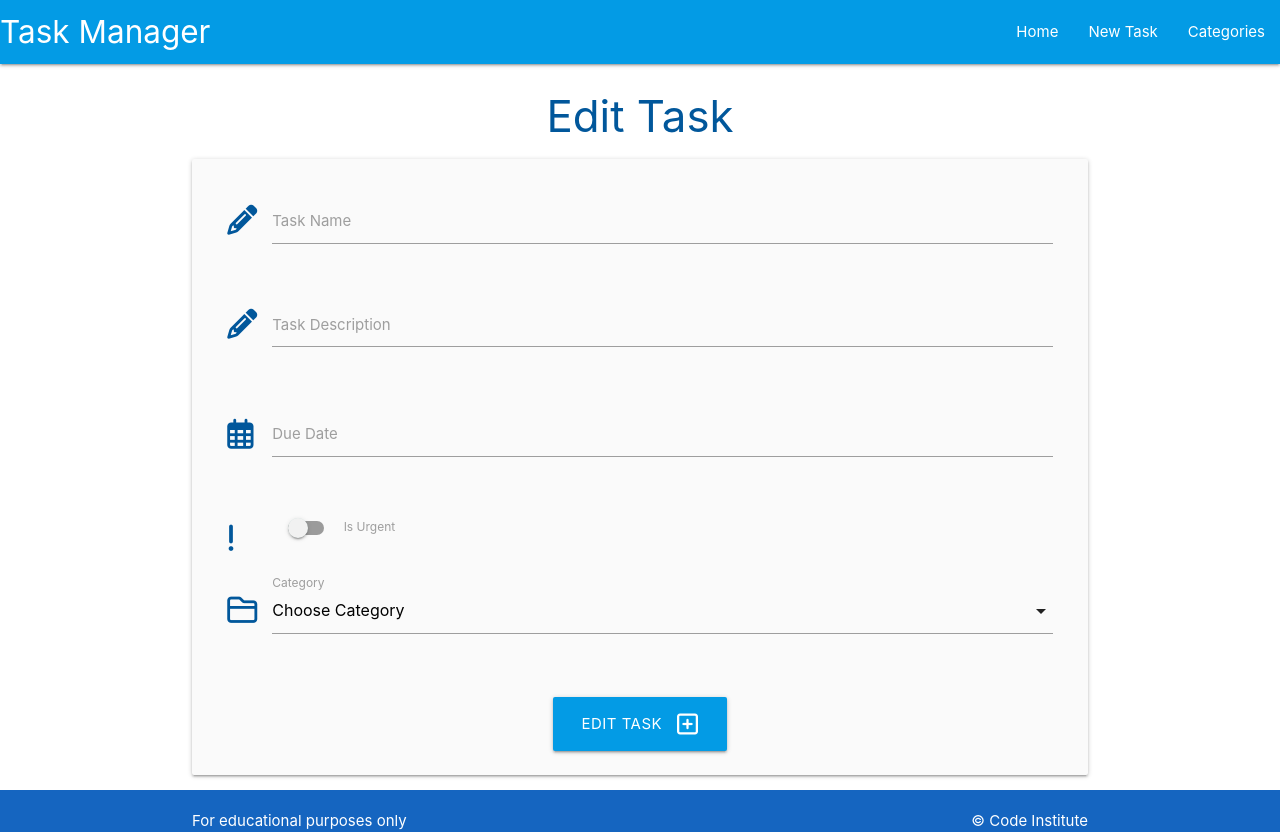
After one commit to ChristineEC/taskmgr-walkthrough, a Flask app: template taskmanager/templates/edit_task.html in a window 1280 px wide. The commit adds this page. Run offline with Flask 3, Linux system fonts and the light colour scheme; the template is opened without the code that fills it, so the values that code supplies are empty; some libraries are stand-ins or nearby versions.

Commit message:
Code to show current task attributes on edit task form

```diff
--- /dev/null
+++ b/taskmanager/templates/edit_task.html
@@ -0,0 +1,79 @@
+{% extends "base.html" %}
+{% block content %}
+
+<h3 class="light-blue-text text-darken-4 center-align">Edit Task</h3>
+
+<div class="row card-panel grey lighten-5">
+    <!-- task_name -->
+    <form class="col s12" method="POST" action="{{ url_for('edit_task', task_id=task.id) }}">
+        <div class="row">
+            <div class="input-field col s12">
+                <i class="fa-solid fa-pencil prefix light-blue-text text-darken-4"></i>
+                <input id="task_name" name="task_name" value="{{task.task_name }}" minlength="3" maxlength="50" type="text" class="validate">
+                <label for="task_name">Task Name</label>
+            </div>
+        </div>
+    <!-- task_description -->
+        <div class="row">
+            <div class="input-field col s12">
+                <i class="fa-solid fa-pencil prefix light-blue-text text-darken-4"></i>
+                <textarea id="task_description" name="task_description" minlength="5" maxlength="200"
+                    type="text" class="materialize-textarea validate" required>
+                    {{- task.task_description -}}
+                </textarea>
+                <label for="task_description">Task Description</label>
+            </div>
+        </div>
+        <!-- due_date -->
+        <div class="row">
+            <div class="input-field col s12">
+                <i class="fa-regular fa-calendar-days prefix light-blue-text text-darken-4"></i>
+                <input id="due_date" name="due_date" type="text" value="{{ task.due_date.strftime('%d %B, %Y') }}" class="datepicker validate" required>
+                <label for="due_date">Due Date</label>
+            </div>
+        </div>
+        <!-- is_urgent -->
+        <div class="row">
+            <div class="input-field col s12">
+                <div class="switch">
+                    <i class="fa-solid fa-exclamation prefix light-blue-text text-darken-4"></i>
+                    <label for="is_urgent">
+                        {% if task.is_urgent == True %}
+                        <input id="is_urgent" name="is_urgent" type="checkbox" checked>
+                        {% else %}
+                        <input id="is_urgent" name="is_urgent" type="checkbox">
+                        {% endif %}
+                        <span class="lever"></span>
+                        Is Urgent
+                    </label>
+                </div>
+            </div>
+        </div>
+        <!-- category_id -->
+        <div class="row">
+            <div class="input-field col s12">
+                <i class="fa-regular fa-folder-closed prefix light-blue-text text-darken-4"></i>
+                <select id="category_id" name="category_id" class="validate" required>
+                    <option value="" disabled selected>Choose Category</option>
+                    {% for category in categories %}
+                        {% if category == task.category %}
+                        <option value="{{ category.id }}" selected>{{ category.category_name }}</option>
+                        {% else %}
+                        <option value="{{ category.id }}">{{ category.category_name }}</option>
+                        {% endif %}
+                    {% endfor %}
+                </select>
+                <label for="category_id">Category</label>
+            </div>
+        </div>
+        <div class="row"></div>
+            <div class="col s12 center-align">
+                <button type="submit" class="btn-large light-blue darken-1">
+                    Edit Task <i class="fa-regular fa-square-plus right"></i>
+                </button>
+            </div>
+        </div>
+    </form>
+    </div>
+
+{% endblock %}
--- a/taskmanager/templates/tasks.html
+++ b/taskmanager/templates/tasks.html
@@ -24,6 +24,9 @@
         <div class="collapsible-body">
             <strong>{{ task.category }}</strong>
             <p>{{ task.task_description }}</p>
+            <p>
+                <a href="{{ url_for('edit_task', task_id=task.id) }}" class="btn green accent-4">Edit</a>
+            </p>
         </div>
     </li>
     {% endfor %}
```
Also changed, not shown: taskmanager/routes.py (+14 -0 lines).
